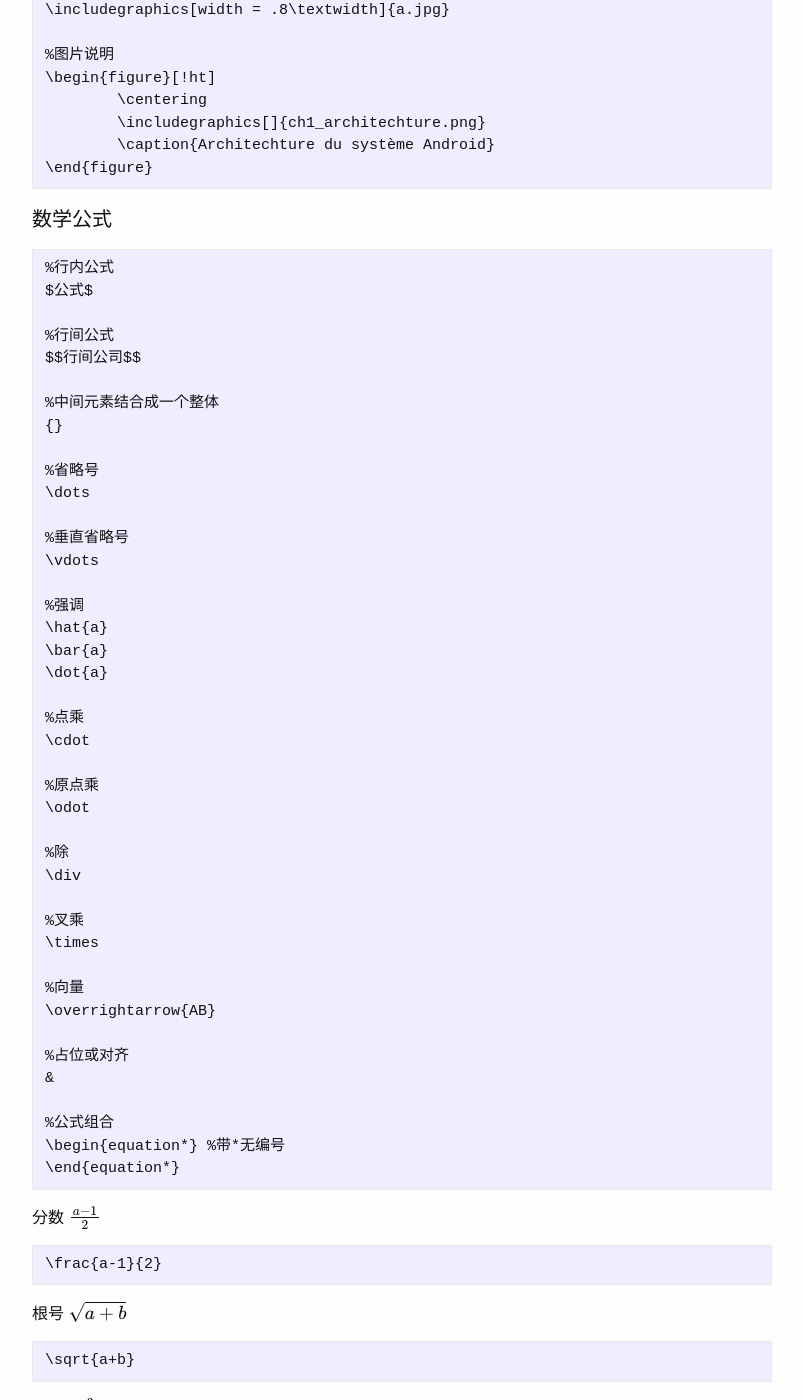
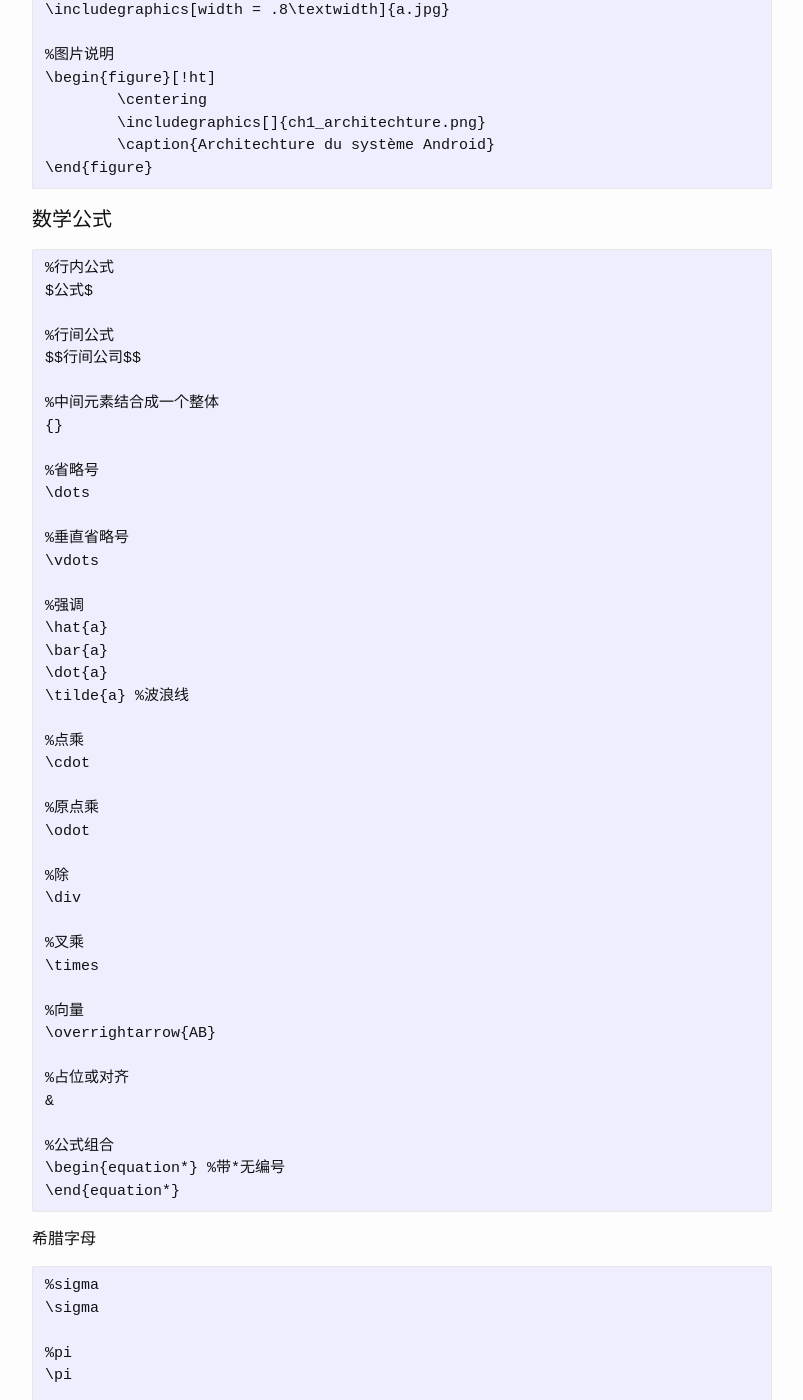
Before and after one commit to josephstalin117/josephstalin117.github.io, a Jekyll site: the page built from _posts/2018-6-23-latex.markdown, in a window 1280 px wide and 1400 px high, scrolled down 1247 px. Shown: the whole window, without its empty margins (238-1041 px from the left). Built offline with Jekyll 4.4.1, drawn with Linux system fonts in a browser that asks for light colours; formulas are drawn with MathJax 3; some of the changed text lies outside the part shown.

Commit message:
add greek alphabet

````diff
--- a/_posts/2018-6-23-latex.markdown
+++ b/_posts/2018-6-23-latex.markdown
@@ -96,6 +96,7 @@ $$行间公司$$
 \hat{a}
 \bar{a}
 \dot{a}
+\tilde{a} %波浪线
 
 %点乘
 \cdot
@@ -118,6 +119,24 @@ $$行间公司$$
 %公式组合
 \begin{equation*} %带*无编号
 \end{equation*}
+```
+
+希腊字母
+```
+%sigma
+\sigma
+
+%pi
+\pi
+
+%epsilon
+\epsilon
+
+%alpha
+\alpha
+
+%beta
+\beta
 ```
 
 分数
````
